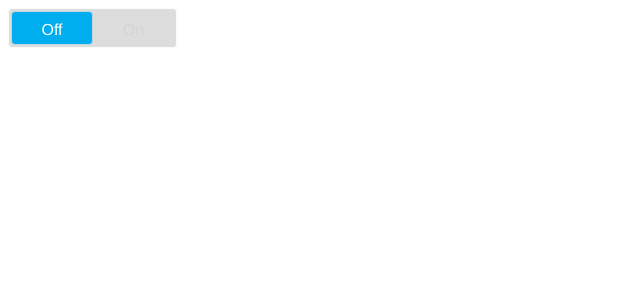
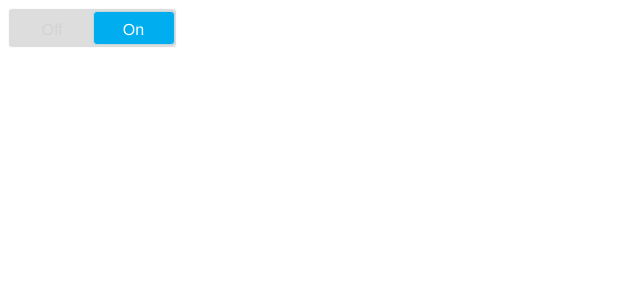
Before and after one commit to apeschar/phastpress, a Vue app in the folder admin-front-end/: page / in a window 1280 px wide. Shown: the top 300 px of the page, without its empty margins (0-640 px from the left). Built offline with nearby package versions, Linux system fonts and the light colour scheme.

Commit message:
Disable selection for on-off switches

```diff
--- a/admin-front-end/src/components/OnOffSwitch.vue
+++ b/admin-front-end/src/components/OnOffSwitch.vue
@@ -25,7 +25,7 @@ export default {
   name: 'OnOffSwitch',
   data () {
     return {
-      on: false
+      on: true
     }
   },
   methods: {
@@ -46,6 +46,7 @@ export default {
     border: 1px solid #fbfbfb;
     border-radius: 4px;
     background-color: #dddddd;
+    user-select: none;
   }
 
   .layer {
@@ -77,11 +78,13 @@ export default {
 
   .button {
     position: absolute;
+    left: 2px;
     width: 80px;
     height: 32px;
     background-color: #00aeef;
     border: 1px solid #c3d7df;
     border-radius: 4px;
+    animation: 0.25s button-slide-off;
   }
 
   .layer-top .label-on {
@@ -89,7 +92,8 @@ export default {
   }
 
   .on .button {
-    right: 2px;
+    left: 84px;
+    animation: 0.25s button-slide-on;
   }
 
   .on .layer-top .label-on {
@@ -97,7 +101,26 @@ export default {
   }
 
   .on .layer-top .label-off {
-    background: red;
     width: 0;
   }
+
+  @keyframes button-slide-on {
+    from {
+      left: 2px;
+    }
+
+    to {
+      left: 84px;
+    }
+  }
+
+  @keyframes button-slide-off {
+    from {
+      left: 84px;
+    }
+
+    to {
+      left: 2px;
+    }
+  }
 </style>
```
